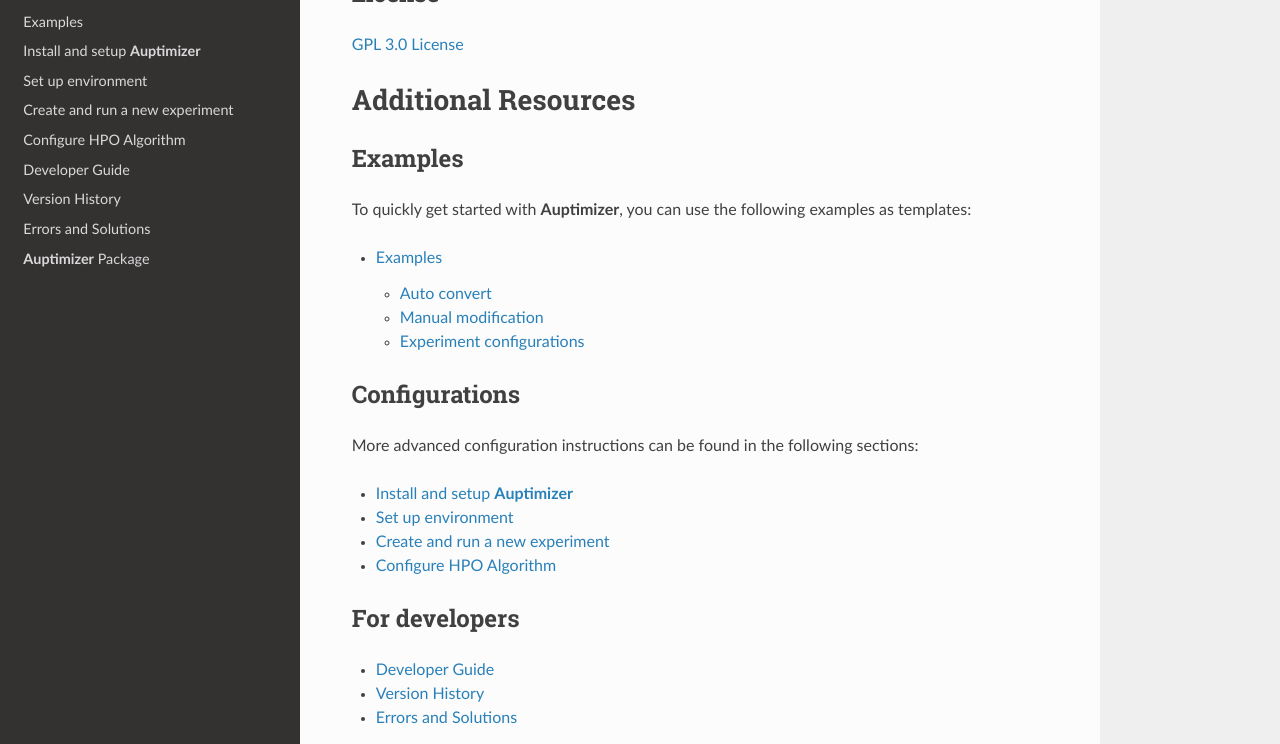
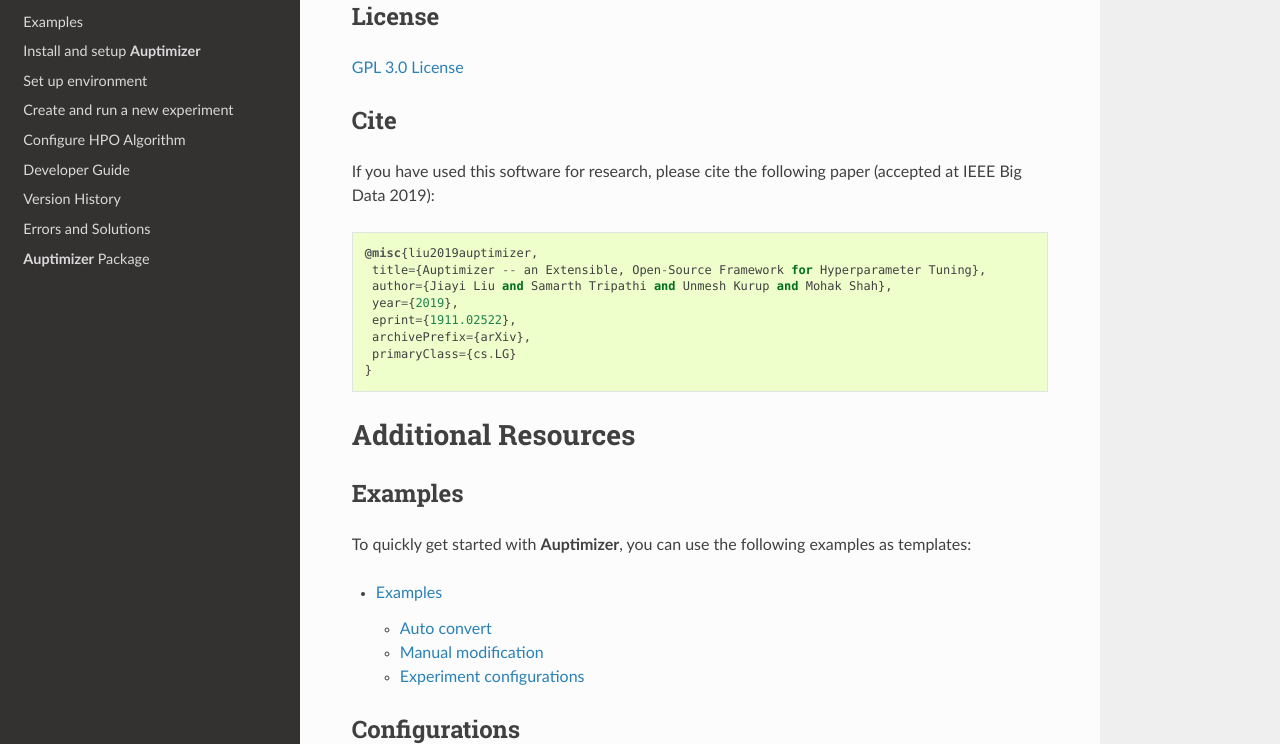
Before and after one commit to LGE-ARC-AdvancedAI/auptimizer, a Sphinx documentation site: the page built from docs/index.rst, in a window 1280 px wide and 900 px high, scrolled down 1826 px, cut to the strip 156-900 px from the top of the window. Built offline with Sphinx 7.4.7 and the Read the Docs theme 2.0.0, drawn with Linux system fonts in a browser that asks for light colours; some of the changed text lies outside the part shown.

Commit message:
adding publication to readme files;change install procedure

```diff
--- a/docs/README.rst
+++ b/docs/README.rst
@@ -50,10 +50,11 @@
 
 ::
 
-   git clone <REPO URL>
-   cd <REPO FOLDER>
-   pip install -r requirements.txt
    python setup.py install
+
+**Note** Dependencies are not included. Using ``pip install``
+`requirements.txt <https://github.com/LGE-ARC-AdvancedAI/auptimizer/blob/master/requirements.txt>`_ will install
+necessary libraries for all functionalities.
 
 Documentation
 -------------
@@ -95,3 +96,20 @@
    :target: https://codecov.io/gh/LGE-ARC-AdvancedAI/auptimizer
 .. |repo url| image:: https://img.shields.io/badge/github-repo-information.svg
     :target: https://github.com/LGE-ARC-AdvancedAI/auptimizer
+
+
+Cite
+----
+
+If you have used this software for research, please cite the following paper (accepted at IEEE Big Data 2019):
+
+::
+
+   @misc{liu2019auptimizer,
+    title={Auptimizer -- an Extensible, Open-Source Framework for Hyperparameter Tuning},
+    author={Jiayi Liu and Samarth Tripathi and Unmesh Kurup and Mohak Shah},
+    year={2019},
+    eprint={1911.02522},
+    archivePrefix={arXiv},
+    primaryClass={cs.LG}
+   }
```
Also changed, not shown: README.md (+20 -3 lines).
